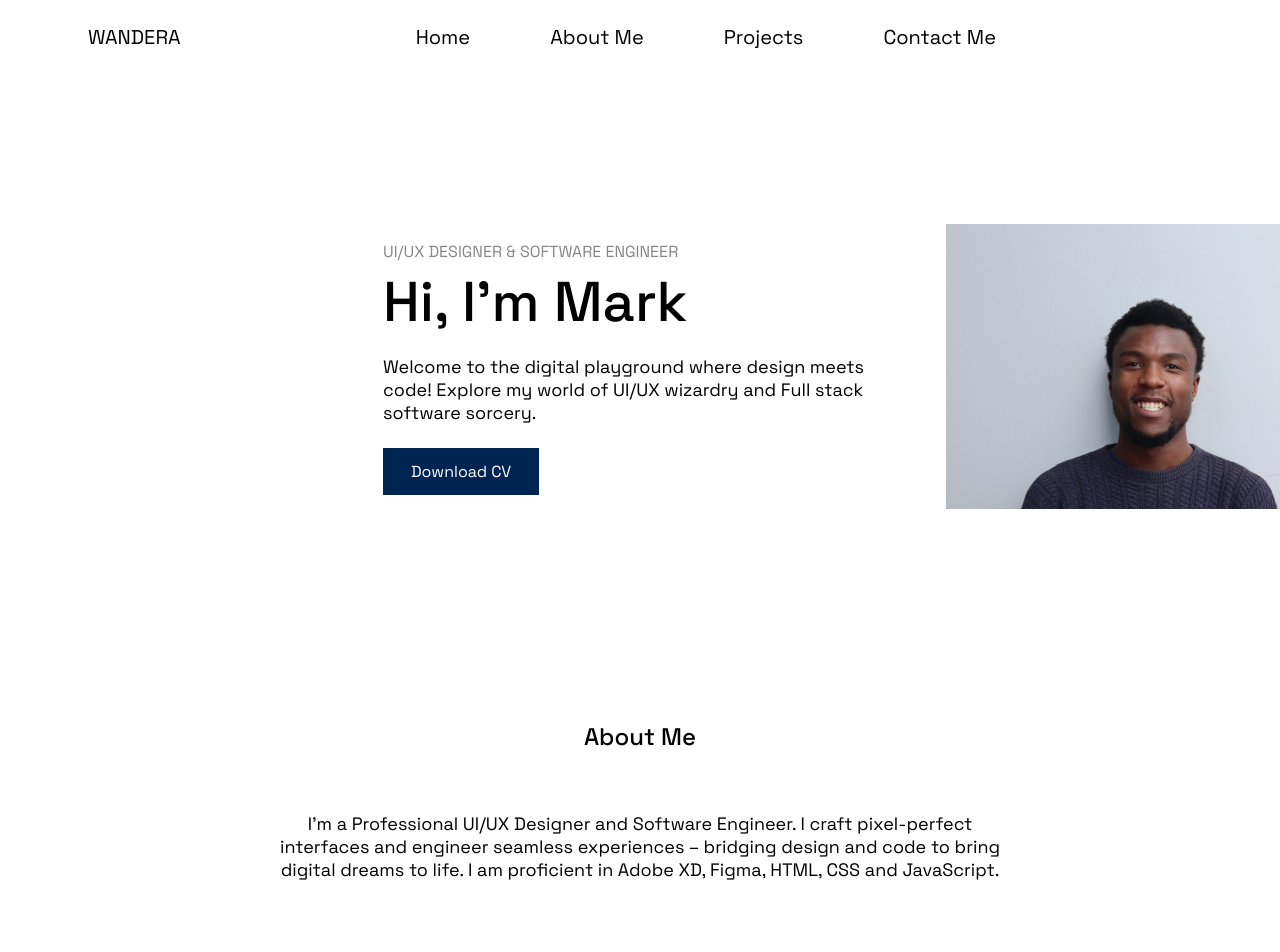
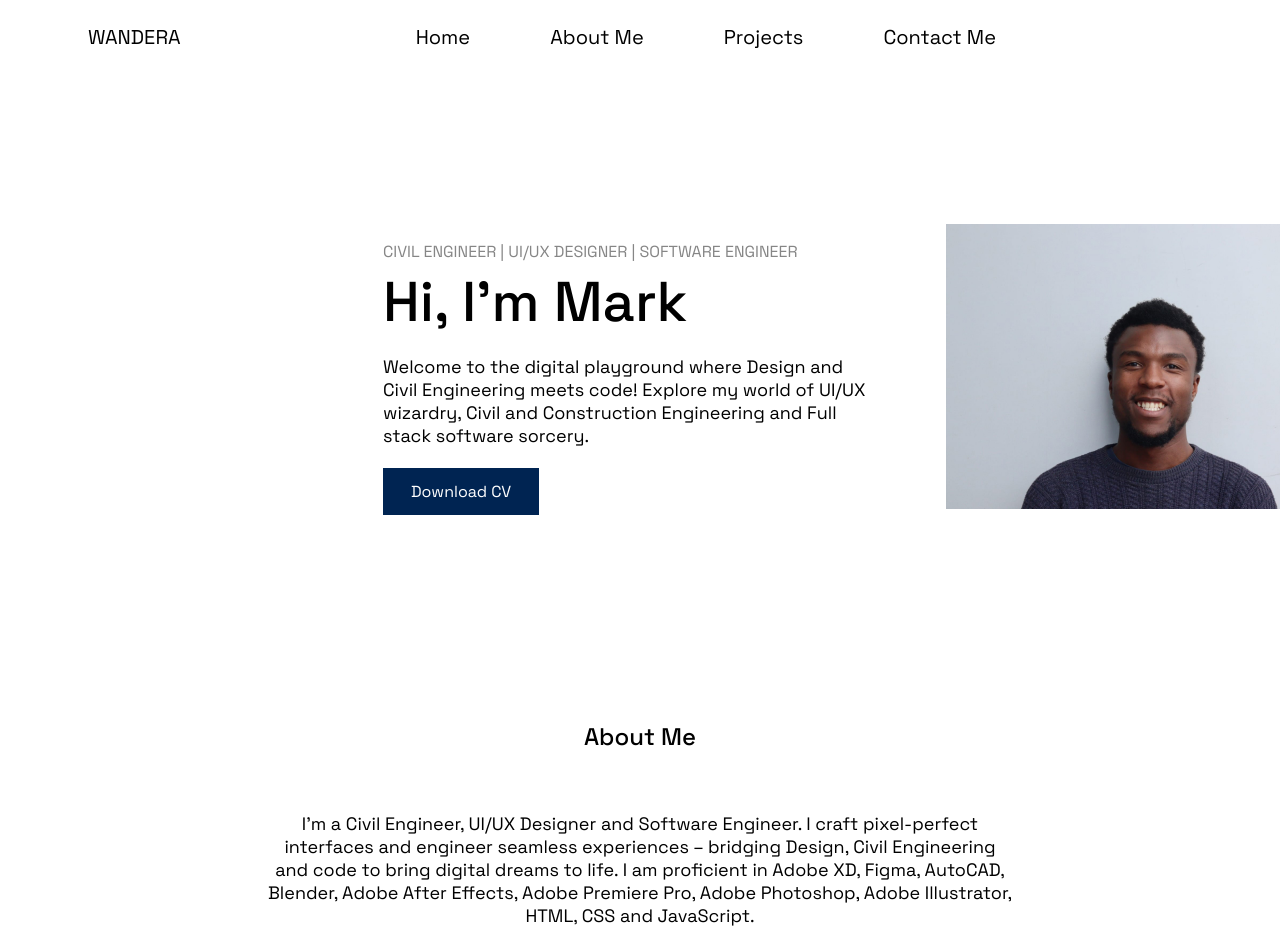
Before and after one commit to mmwandera/personal-website, a plain HTML site: page index.html in a window 1280 px wide. Shown: the top 952 px of the page. Drawn offline with nearby package versions, Linux system fonts and the light colour scheme.

Commit message:
Edited some text

```diff
--- a/index.html
+++ b/index.html
@@ -45,9 +45,9 @@
     <!-- Main -->
     <main id="main-section">
             <div class="hero-content">
-                <h3>UI/UX DESIGNER & SOFTWARE ENGINEER</h3>
+                <h3>CIVIL ENGINEER  |  UI/UX DESIGNER  |  SOFTWARE ENGINEER</h3>
                 <h1>Hi, I'm Mark </h1>
-                <p>Welcome to the digital playground where design meets code! Explore my world of UI/UX wizardry and Full stack software sorcery.</p>
+                <p>Welcome to the digital playground where Design and Civil Engineering meets code! Explore my world of UI/UX wizardry, Civil and Construction Engineering and Full stack software sorcery.</p>
                 <a href="./Mark Wandera - CV.pdf" target="_blank"><button class="button">Download CV</button></a>
             </div>
             <div class="hero-image">
@@ -59,8 +59,8 @@
     <section class="section1" id="about-me-section">
         <h2>About Me</h2>
         <div class="about-me">
-            <p>I'm a Professional UI/UX Designer and Software Engineer.
-                I craft pixel-perfect interfaces and engineer seamless experiences – bridging design and code to bring digital dreams to life. I am proficient in Adobe XD, Figma, HTML, CSS and JavaScript.</p>
+            <p>I'm a Civil Engineer, UI/UX Designer and Software Engineer.
+                I craft pixel-perfect interfaces and engineer seamless experiences – bridging Design, Civil Engineering and code to bring digital dreams to life. I am proficient in Adobe XD, Figma, AutoCAD, Blender, Adobe After Effects, Adobe Premiere Pro, Adobe Photoshop, Adobe Illustrator, HTML, CSS and JavaScript.</p>
         </div>
     </section>
 
--- a/style.css
+++ b/style.css
@@ -162,7 +162,7 @@ header div nav a{
     color: var(--color-background);
     background: var(--color-primary);
     cursor: pointer;
-
+    margin-top: 20px;
 }
 
 .footer-copyright{
```
